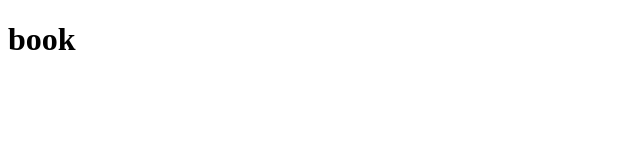
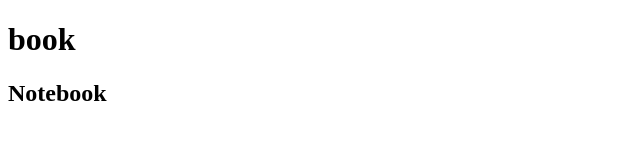
Before and after one commit to farzadsh11/test2, a plain HTML site: page feature1.html in a window 1280 px wide. Shown: the whole page, without its empty margins (0-640 px from the left). Drawn offline with Linux system fonts and the light colour scheme.

Commit message:
Update feature1.html

```diff
--- a/feature1.html
+++ b/feature1.html
@@ -7,5 +7,6 @@
 </head>
 <body>
     <h1>book</h1>
+    <h2>Notebook</h2>
 </body>
 </html>
```
